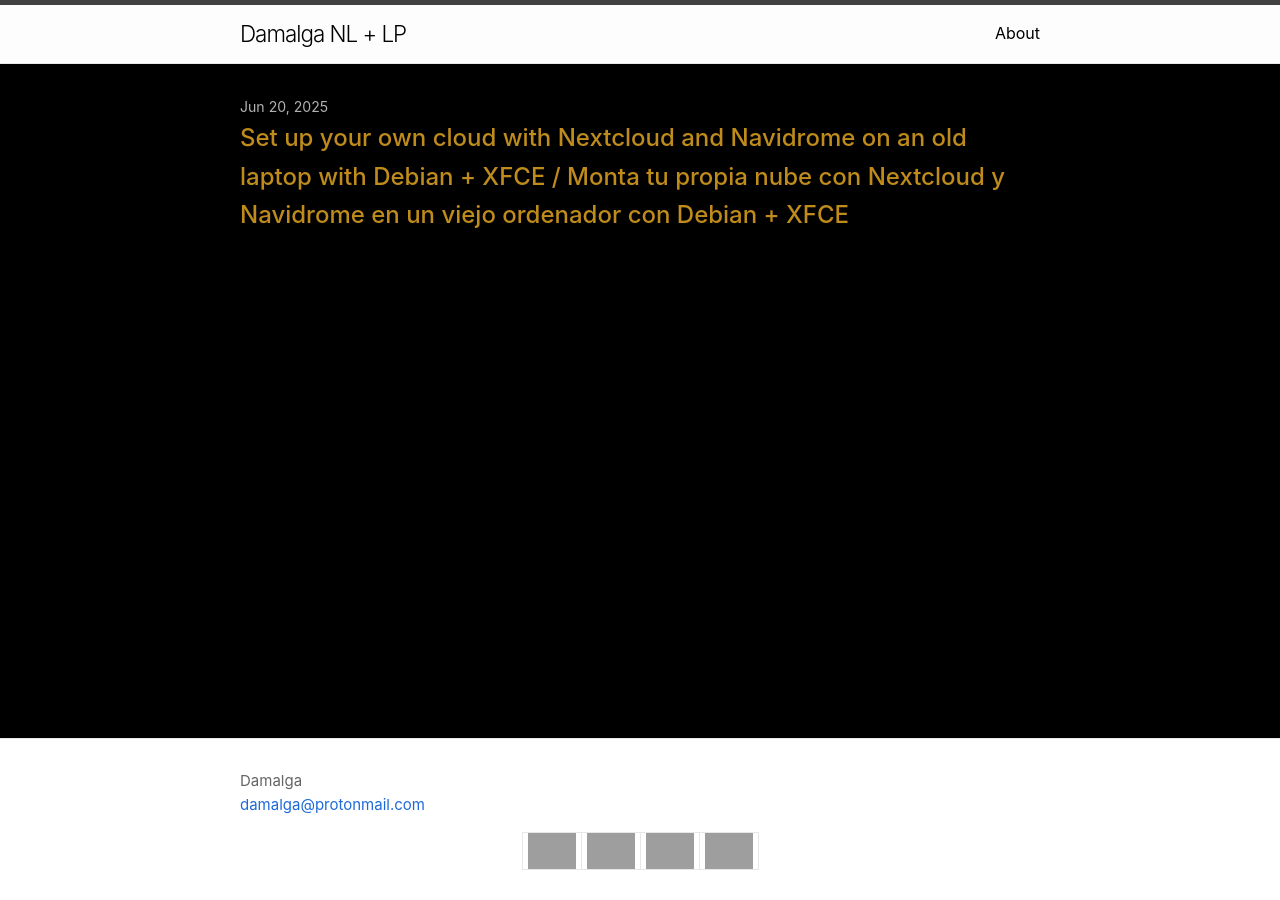
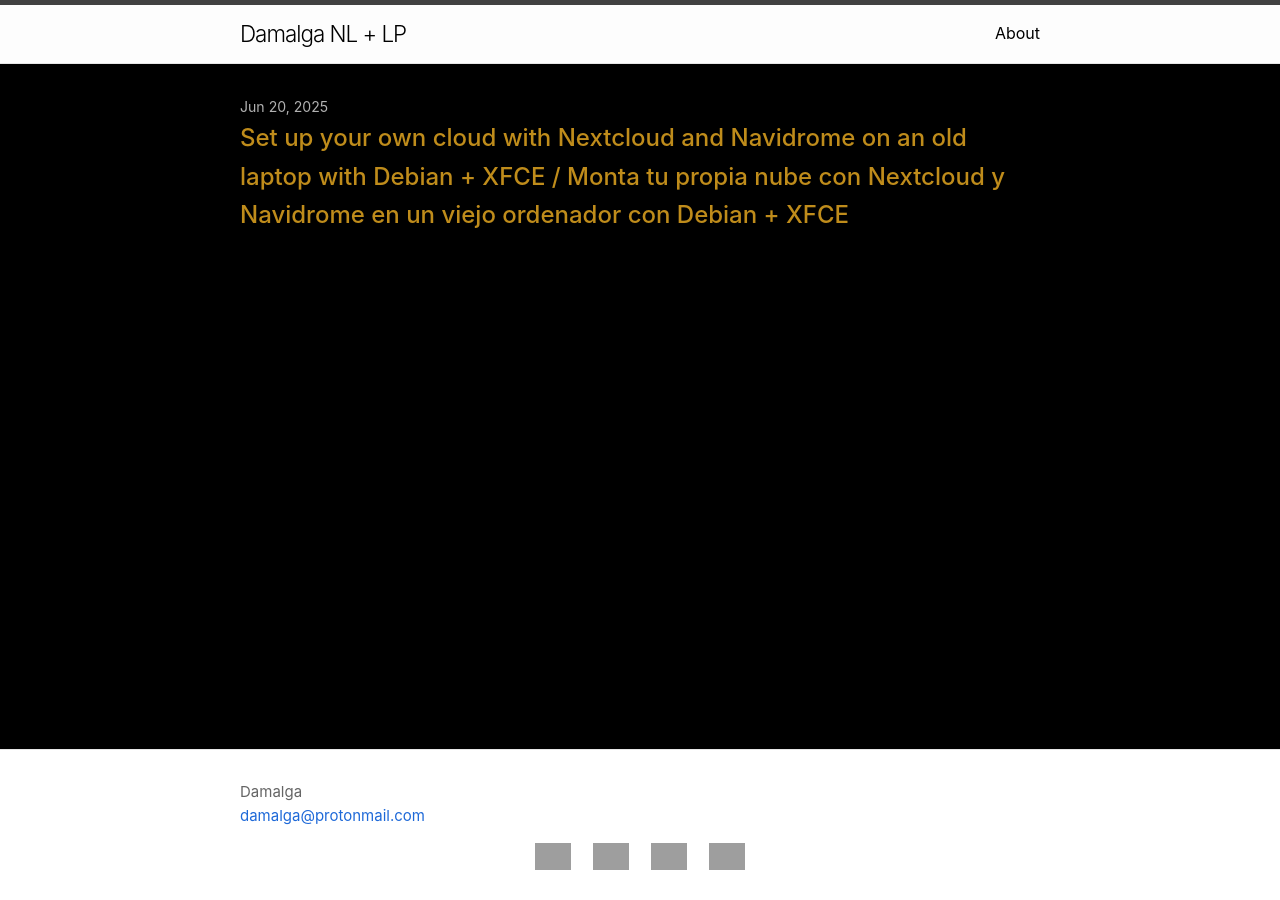
Before and after one commit to damalga/damalga-nl-lp, a Jekyll site: the page built from index.md, in a window 1280 px wide. Built offline with Jekyll 4.4.1, drawn with Linux system fonts in a browser that asks for light colours; some web fonts are replaced; grey boxes are pictures that could not be loaded.

Commit message:
update socials

```diff
--- a/_sass/minima/custom-styles.scss
+++ b/_sass/minima/custom-styles.scss
@@ -26,6 +26,16 @@ code{
 
 ul, table{
     margin-bottom: 0;
+}
+
+table{
+    border: 0;
+    td{
+        border: 0;
+        img{
+            max-width: 75%;
+        }
+    }
 }
 
 div.highlight, figure.highlight{
```
